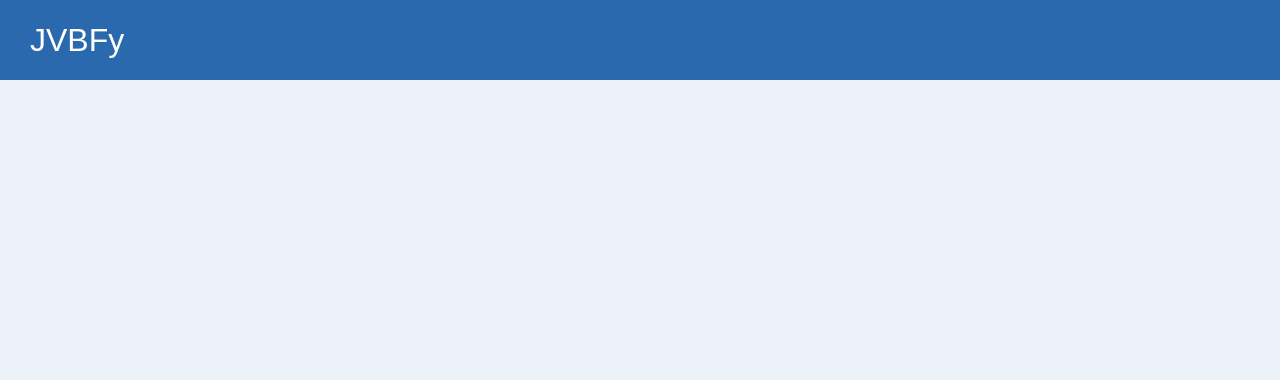
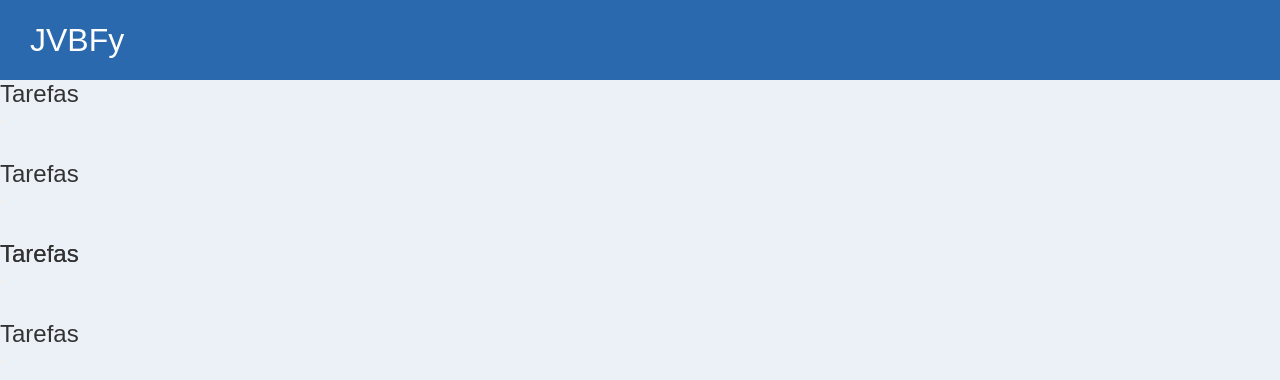
Before and after one commit to jhonatanllima/jvbfy, a React (Create React App) app: page / in a window 1280 px wide. Shown: the top 380 px of the page. Built offline with nearby package versions, Linux system fonts and the light colour scheme.

Commit message:
Install React icons

```diff
--- a/package.json
+++ b/package.json
@@ -9,6 +9,7 @@
     "components": "^0.1.0",
     "react": "^16.13.1",
     "react-dom": "^16.13.1",
+    "react-icons": "^3.11.0",
     "react-scripts": "3.4.3",
     "styled": "^1.0.0",
     "styled-components": "^5.1.1"
--- a/src/Components/Board/index.js
+++ b/src/Components/Board/index.js
@@ -1,11 +1,16 @@
 import React from 'react';
+
+import List from '../List';
 
 import {Container} from './styles';
 
-export default function Header(){
+export default function Board(){
   return(
     <Container>
-      <h1>JVBFy</h1>
+      <List />
+      <List />
+      <List />
+      <List />
     </Container>
   );
 }
--- a/src/Components/Card/index.js
+++ b/src/Components/Card/index.js
@@ -0,0 +1,11 @@
+import React from 'react';
+
+import {Container} from './styles';
+
+export default function Card(){
+  return(
+    <Container>
+
+    </Container>
+  );
+}
--- a/src/Components/List/index.js
+++ b/src/Components/List/index.js
@@ -0,0 +1,16 @@
+import React from 'react';
+
+import {Container} from './styles';
+
+export default function List(){
+  return(
+    <Container>
+      <header>
+        <h2>Tarefas</h2>
+        <button type="button">
+
+        </button>
+      </header>
+     </Container>
+  );
+}
--- a/src/Components/index.js
+++ b/src/Components/index.js
@@ -1,6 +1,12 @@
 import Header from './Header';
+import Board from './Board';
+import Card from './Card';
+import List from './List';
 
 
 export {
   Header,
+  Board,
+  Card,
+  List,
 };
--- a/src/Pages/Main/index.js
+++ b/src/Pages/Main/index.js
@@ -2,16 +2,21 @@ import React from 'react';
 
 import {
   Header,
+  Board,
+  Card,
+  List,
 } from '../../Components';
 
-import { Container } from './styles';
+
 
 const Main = () => {
   return (
-    <Container>
+    <>
       <Header />
-
-    </Container>
+      <Board />
+      <Card />
+      <List />
+    </>
   );
 };
 
```
Also changed, not shown: 1 other file (tests, documents, lock files or other folders).
